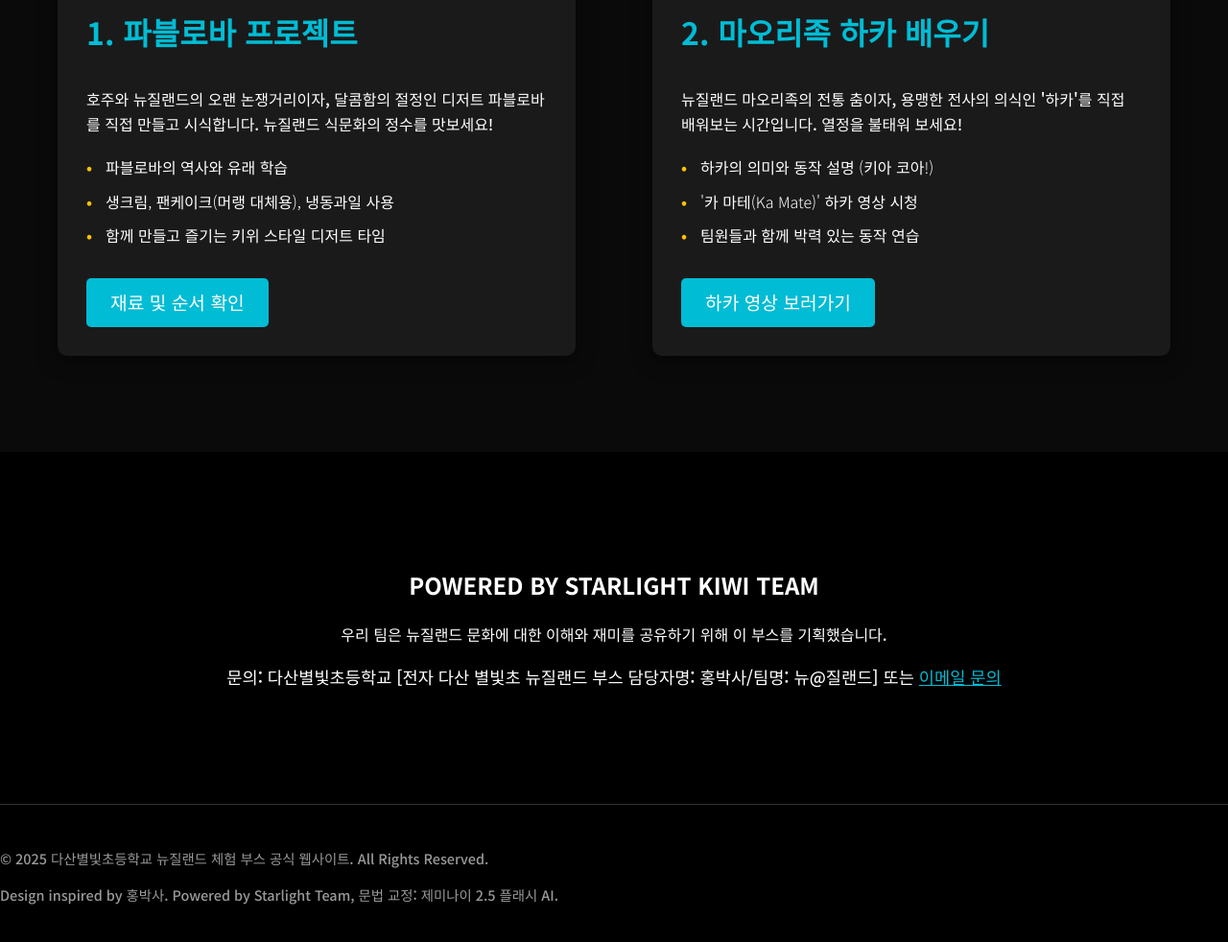
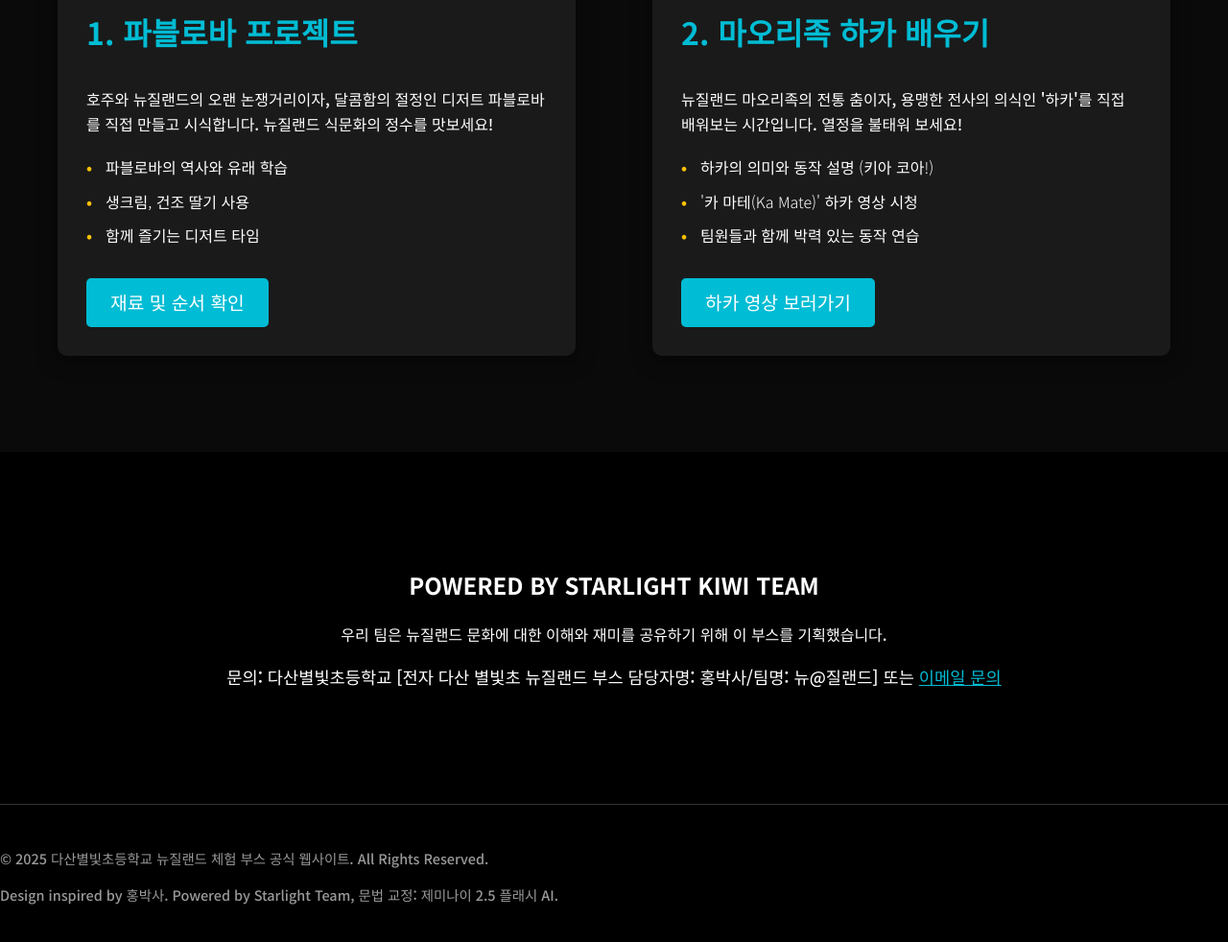
Before and after one commit to mok9900/dsbbnewzealand, a plain HTML site: page index.html in a window 1280 px wide. Shown: the part 1076-2058 px from the top of the page at 96% size. Drawn offline with Linux system fonts and the light colour scheme.

Commit message:
Update index.html

```diff
--- a/index.html
+++ b/index.html
@@ -201,8 +201,8 @@
                     </p>
                     <ul>
                         <li>파블로바의 역사와 유래 학습</li>
-                        <li>생크림, 팬케이크(머랭 대체용), 냉동과일 사용</li>
-                        <li>함께 만들고 즐기는 키위 스타일 디저트 타임</li>
+                        <li>생크림, 건조 딸기 사용</li>
+                        <li>함께  즐기는 디저트 타임</li>
                     </ul>
                     <a href="#" class="cta-button" style="padding: 10px 25px; margin-top: 15px; display: inline-block;">재료 및 순서 확인</a>
                 </div>
```
